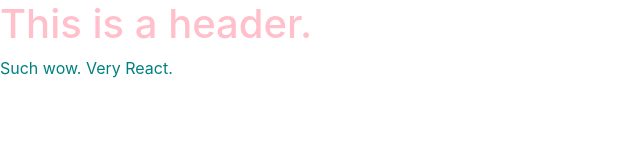
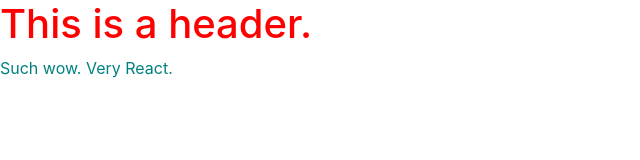
Before and after one commit to blockpass-identity-lab/bil-website, a Gatsby site: page /about in a window 1280 px wide. Shown: the whole page, without its empty margins (0-640 px from the left). Built offline with nearby package versions, Linux system fonts and the light colour scheme; Gatsby itself is replaced by a stand-in of ours.

Commit message:
roddy commit

```diff
--- a/src/components/jumbo.js
+++ b/src/components/jumbo.js
@@ -1,9 +1,9 @@
 import React from "react"
-import { Jumbotron,Button } from "react-bootstrap"
+import { Jumbotron, Button } from "react-bootstrap"
 
 const Jumbo = () => {
   // Jumbotron Which will hold events
-        return(
+  return (
     <Jumbotron>
       <h1>BlockPass Identity Lab</h1>
       <p>
@@ -13,7 +13,6 @@
         <Button variant="primary">Learn more</Button>
       </p>
     </Jumbotron>
-
   )
 }
 
--- a/src/styles/style.css
+++ b/src/styles/style.css
@@ -4,5 +4,5 @@
 }
 
 h1 {
-  color: pink;
+  color: red;
 }
```
Also changed, not shown: package.json (+5 -2 lines), src/pages/index.js (+6 -10 lines), static/favicon.ico (deleted), 2 other files. Lines whose indentation alone changed are shown as unchanged.
